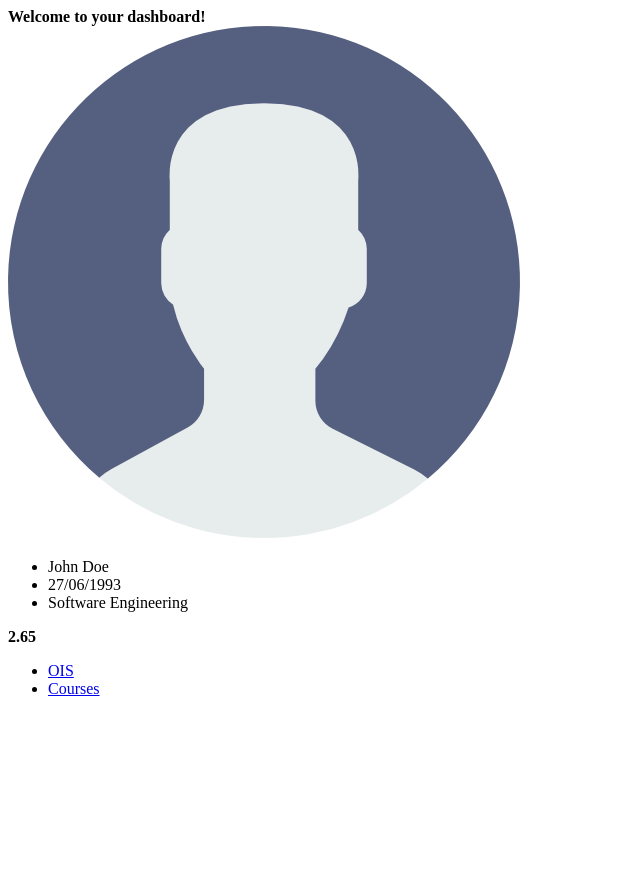
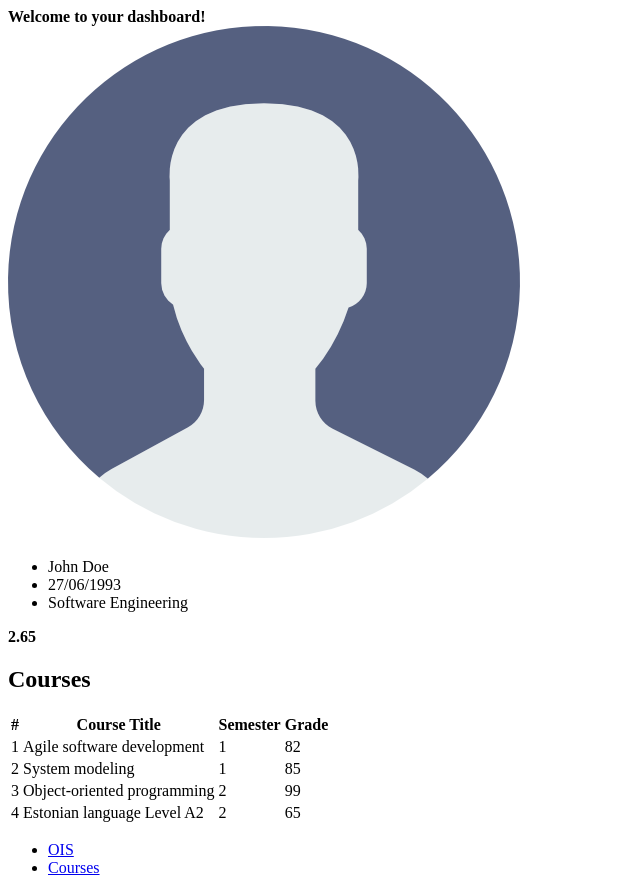
Before and after one commit to TiiratsT/WebDev2019, a plain HTML site: page index.html in a window 1280 px wide. Shown: the whole page, without its empty margins (0-640 px from the left). Before the commit the page ends 800 px from the top, so only its background shows below. Drawn offline with Linux system fonts and the light colour scheme.

Commit message:
Added table

```diff
--- a/index.html
+++ b/index.html
@@ -29,6 +29,45 @@
         </div>
     </section>
 
+    <section>
+        <h1>Courses</h1>
+        <table>
+            <thead>
+                <tr>
+                    <th>#</th>
+                    <th>Course Title</th>
+                    <th>Semester</th>
+                    <th>Grade</th>
+                </tr>
+            </thead>
+            <tbody>
+                <tr>
+                    <td>1</td>
+                    <td>Agile software development</td>
+                    <td>1</td>
+                    <td>82</td>
+                </tr>
+                <tr>
+                    <td>2</td>
+                    <td>System modeling</td>
+                    <td>1</td>
+                    <td>85</td>
+                </tr>
+                <tr>
+                    <td>3</td>
+                    <td>Object-oriented programming</td>
+                    <td>2</td>
+                    <td>99</td>
+                </tr>
+                <tr>
+                    <td>4</td>
+                    <td>Estonian language Level A2</td>
+                    <td>2</td>
+                    <td>65</td>
+                </tr>
+            </tbody>
+        </table>
+    </section>
 
     <footer>
         <ul>
```
